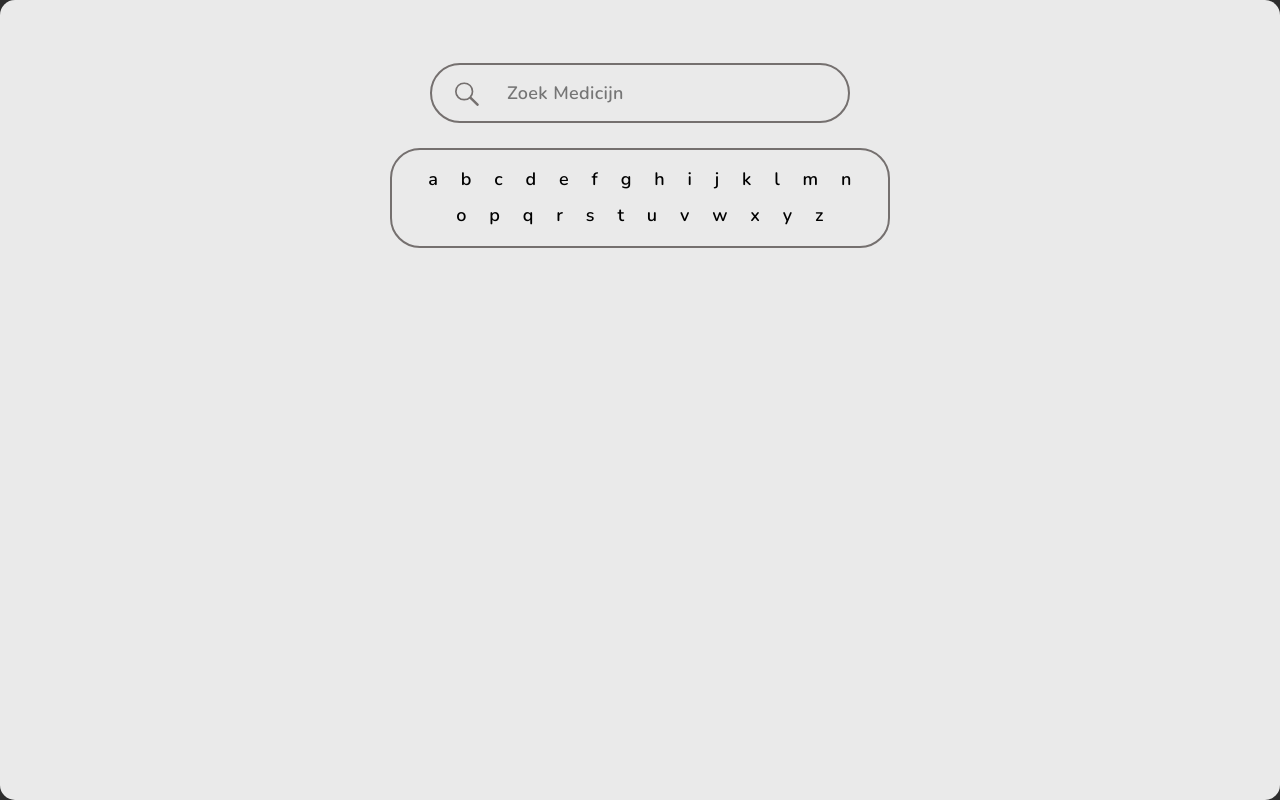
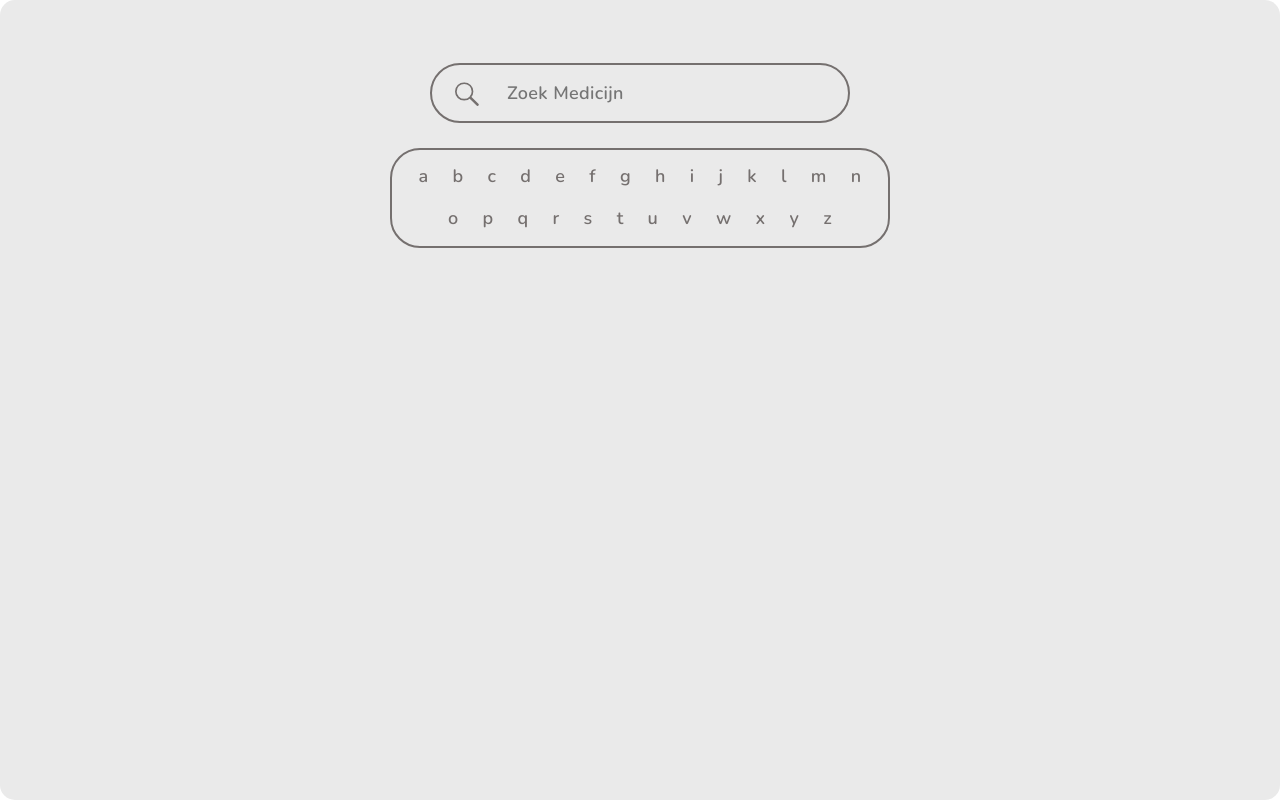
Before and after one commit to cactusniek/Vetly, a React (Vite) app: page / in a window 1280 px wide. Built offline with nearby package versions, Linux system fonts and the light colour scheme.

Commit message:
update: using global scss variables now

```diff
--- /dev/null
+++ b/src/styles/_variables.scss
@@ -0,0 +1,10 @@
+// this scss file contains all global variables
+
+$color-primary: #121212;
+$color-secondary: #2c2c2c;
+$color-muted: #75706f;
+
+$color-bg-main: #eaeaea;
+
+$color-text-main: #2c2c2c;
+$color-text-muted: #75706f;
--- a/src/styles/global.scss
+++ b/src/styles/global.scss
@@ -1,9 +1,12 @@
+// this scss file contains all global styles
+
+@use './variables' as *;
+
 @import url('https://fonts.googleapis.com/css2?family=Nunito:ital,wght@0,200..1000;1,200..1000&display=swap');
 
 *,
-html,
-body,
-main {
+*::before,
+*::after {
     margin: 0;
     padding: 0;
     box-sizing: border-box;
@@ -15,21 +18,17 @@ main {
     line-height: 1.4;
     letter-spacing: 0.02em;
     font-optical-sizing: auto;
-}
-
-body {
-    background-color: #2d2d2d;
+    color: $color-text-main;
 }
 
 .App {
-    background-color: #eaeaea;
-
+    width: 100%;
     height: 100vh;
-    width: 100%;
-
-    border-radius: 15px;
 
     display: flex;
     flex-direction: row;
     justify-content: center;
+
+    background-color: $color-bg-main;
+    border-radius: 15px;
 }
--- a/src/styles/search.scss
+++ b/src/styles/search.scss
@@ -1,49 +1,47 @@
+// this scss file contains styles for search.tsx
+
+@use './variables' as *;
+
 .component-search {
     display: flex;
     flex-direction: column;
     gap: 25px;
 
     .container-search-bar {
-        align-self: center;
+        margin-top: 12.5%;
 
         position: relative;
-
-        margin-top: 12.5%;
+        align-self: center;
 
         .icon-search-bar {
             position: absolute;
+            top: 50%;
             left: 25px;
-            top: 50%;
             transform: translateY(-45%);
+
             pointer-events: none;
         }
 
         .input-search-bar {
-            background-color: #eaeaea;
+            padding-left: 75px;
 
+            width: 420px;
             height: 60px;
-            width: 420px;
 
+            background-color: $color-bg-main;
+            border: 2px solid $color-muted;
             border-radius: 30px;
-            border: 2px solid #75706f;
 
             outline: none;
-
-            padding-left: 75px;
-
             transition:
                 border-color 0.3s ease,
                 box-shadow 0.3s ease;
         }
 
-        .input-search-bar:focus {
-            border: 2px solid #2c2c2c;
-            box-shadow: 0 0 0 0.5px #2c2c2c;
-        }
-
+        .input-search-bar:focus,
         .input-search-bar:hover {
-            border: 2px solid #2c2c2c;
-            box-shadow: 0 0 0 0.5px #2c2c2c;
+            border: 2px solid $color-secondary;
+            box-shadow: 0 0 0 0.5px $color-secondary;
         }
     }
 }
@@ -59,7 +57,7 @@
     width: 500px;
 
     border-radius: 30px;
-    border: 2px solid #75706f;
+    border: 2px solid $color-muted;
 
     transition:
         border-color 0.3s ease,
@@ -67,25 +65,30 @@
 
     .alphabet-row {
         display: flex;
-        gap: 22.5px;
 
         .alphabet-letter {
-            // color:;
+            padding-inline: 12px;
+            padding-top: 3px;
+            padding-bottom: 3px;
+
+            color: $color-text-muted;
+
+            transition:
+                border-color 0.3s ease,
+                box-shadow 0.3s ease;
         }
 
         .alphabet-letter:hover {
+            color: $color-secondary;
+
             cursor: pointer;
         }
     }
 }
 
 .container-search-alphabetical:hover {
-    border: 2px solid #2c2c2c;
-    box-shadow: 0 0 0 0.5px #2c2c2c;
+    border: 2px solid $color-secondary;
+    box-shadow: 0 0 0 0.5px $color-secondary;
 }
 
-/* morgen: kleuren als variables gebruiken */
-/* SaSS gebruiken */
-/* padding toevoegen rond de letters */
-
 /* overflow-y: scroll; /* only set this on content, not the whole component */
```
